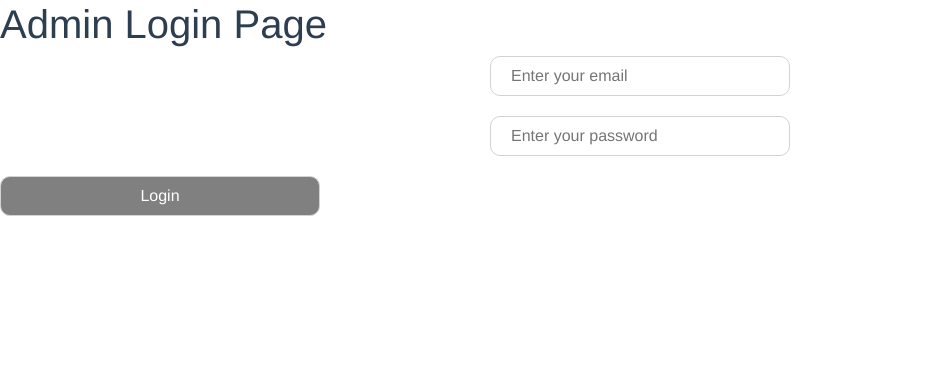
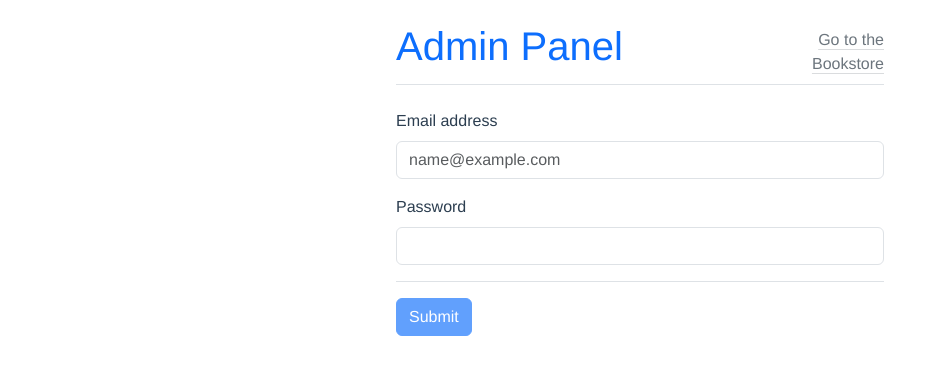
Before and after one commit to juliamrowka/store-project, a Vue app: page /admin/login in a window 1280 px wide. Shown: the top 374 px of the page, without its empty margins (0-947 px from the left). Built offline with nearby package versions, Linux system fonts and the light colour scheme.

Commit message:
Style Forgot and Admin Login forms

```diff
--- a/src/components/AdminBooks.vue
+++ b/src/components/AdminBooks.vue
@@ -1,5 +1,5 @@
 <template>
-    <AdminHeader :name="name" />
+    <AdminHeader />
     <h1>Hello {{ name }}, Welcome on Books Page</h1>
     <router-link to="/admin/books/add">Add New Book</router-link>
     <table class="books-table">
--- a/src/components/AdminHeader.vue
+++ b/src/components/AdminHeader.vue
@@ -22,7 +22,7 @@
                     </li>
                 </ul>
                 <span class="navbar-text">
-                    Hello {{ name }}!
+                    Hello Admin!
                 </span>
             </div>
         </div>
@@ -41,10 +41,6 @@
 
 export default {
     name: 'AdminHeader',
-    props: {
-        name: String
-    },
-
     methods: {
         logout() {
             localStorage.clear();
--- a/src/components/AdminLogin.vue
+++ b/src/components/AdminLogin.vue
@@ -1,24 +1,36 @@
 <template>
-    <h1>Admin Login Page</h1>
-    <div class="admin">
+    <div class="mx-auto container-sm my-3" style="max-width: 40%;">
+        <div class="d-flex flex-row justify-content-between align-items-end border-bottom mb-4">
+            <legend class="text-primary fs-1">Admin Panel</legend>
+            <div class="text-end mb-2" style="width: 30% ;"><router-link to="/"
+                    class="link-secondary link-offset-2 link-underline-opacity-25 link-underline-opacity-100-hover">Go to
+                    the Bookstore</router-link></div>
+        </div>
         <!-- Email -->
-        <div class="form-group" :class="{ error: v$.email.$errors.length }">
-            <input placeholder="Enter your email" type="text" v-model="v$.email.$model">
-            <div v-for="(error, index) of v$.email.$errors" :key="index">
-                <div class="error-msg">{{ error.$message }}</div>
-            </div>
+        <div class="mb-2 mt-3" :class="{ error: v$.email.$errors.length }">
+            <label for="exampleInputEmail1" class="form-label">Email address</label>
+            <input type="email" class="form-control" id="exampleInputEmail1" placeholder="name@example.com"
+                v-model="v$.email.$model">
+        </div>
+        <!-- Email error message -->
+        <div v-for="(error, index) of v$.email.$errors" :key="index">
+            <div class="text-danger text-center">{{ error.$message }}</div>
         </div>
         <!-- Password -->
-        <div class="form-group">
-            <input placeholder="Enter your password" type="password" v-model="v$.password.$model" v-on:keyup.enter="login">
-            <div v-for="(error, index) of v$.password.$errors" :key="index">
-                <div class="error-msg">{{ error.$message }}</div>
-            </div>
-            <div class="error-msg" v-if="!this.correctPassword">Incorrect password or name.</div>
+        <div class="mb-2 mt-3" :class="{ error: v$.password.$errors.length }">
+            <label for="exampleInputPassword1" class="form-label">Password</label>
+            <input type="password" class="form-control" id="exampleInputPassword1" v-model="v$.password.$model"
+                v-on:keyup.enter="login">
         </div>
+        <!-- Password error message -->
+        <div v-for="(error, index) of v$.password.$errors" :key="index">
+            <div class="text-danger text-center">{{ error.$message }}</div>
+        </div>
+        <div class="text-danger text-center" v-if="!this.correctPassword">Incorrect password or email</div>
         <!-- Submit Button -->
-        <button v-on:click="login">Login</button>
-        <!-- Sign Up Page -->
+        <div class="border-top mt-3">
+            <button type="submit" class="btn btn-primary mt-3" :disabled="v$.$invalid" v-on:click="login">Submit</button>
+        </div>
     </div>
 </template>
 
--- a/src/components/AdminUsers.vue
+++ b/src/components/AdminUsers.vue
@@ -1,5 +1,5 @@
 <template>
-    <AdminHeader :name="name" />
+    <AdminHeader />
     <h1>Hello {{ name }}, Welcome on Users Page</h1>
     <table class="users-table">
         <tr>
@@ -29,7 +29,6 @@ export default {
 
     data() {
         return {
-            name: '',
             users: [],
             // cart: {
             //     userId: '',
@@ -72,12 +71,10 @@ export default {
 
         async loadData() {
             let role = localStorage.getItem('role');
-            let user = localStorage.getItem('user-info');
             if (role !== 'admin') {
                 this.$router.push({ name: 'AdminLogin' });
             }
             else {
-                this.name = JSON.parse(user).name;
                 let result = await axios.get("http://localhost:3000/users");
                 this.users = result.data;
                 this.blocked = result.data[0].blocked;
--- a/src/components/Forgot.vue
+++ b/src/components/Forgot.vue
@@ -1,17 +1,23 @@
 <template>
-    <img class="logo" src="../assets/book-logo.png">
-    <h1>Fotgot Password</h1>
-    <div class="forgot">
+    <div class="mx-auto container-sm my-3" style="max-width: 40%;">
+        <div class="d-flex flex-row justify-content-between align-items-end border-bottom mb-4">
+            <legend class="text-primary fs-1">Forgot password</legend>
+            <div class="text-end mb-2" style="width: 30% ;"><router-link to="/" class="link-secondary link-offset-2 link-underline-opacity-25 link-underline-opacity-100-hover">Go to the home page</router-link></div>
+        </div>
         <!-- Email -->
-        <div class="form-group" :class="{ error: v$.email.$errors.length }">
-            <input placeholder="Enter your email" type="email" v-model="v$.email.$model">
+        <div class="mb-2 mt-3" :class="{ error: v$.email.$errors.length }">
+            <label for="exampleInputEmail1" class="form-label">Enter your email address</label>
+            <input type="email" class="form-control" id="exampleInputEmail1" placeholder="name@example.com"
+                v-model="v$.email.$model">
             <!-- error message -->
             <div v-for="(error, index) of v$.email.$errors" :key="index">
-                <div class="error-msg">{{ error.$message }}</div>
+                <div class="text-danger">{{ error.$message }}</div>
             </div>
         </div>
         <!-- Submit Button -->
-        <button v-on:click="forgot">Submit</button>
+        <div class="border-top mt-3">
+            <button type="submit" class="btn btn-primary mt-3" :disabled="v$.$invalid" v-on:click="forgot">Submit</button>
+        </div>
     </div>
 </template>
 
--- a/src/components/Login.vue
+++ b/src/components/Login.vue
@@ -2,37 +2,43 @@
     <div class="mx-auto container-sm my-3" style="max-width: 40%;">
         <div class="d-flex flex-row justify-content-between align-items-end border-bottom mb-4">
             <legend class="text-primary fs-1">Login</legend>
-            <div class="text-end mb-2" style="width: 30% ;"><router-link to="/" class="link-secondary link-offset-2 link-underline-opacity-25 link-underline-opacity-100-hover">Go to the main page</router-link></div>
+            <div class="text-end mb-2" style="width: 30% ;"><router-link to="/"
+                    class="link-secondary link-offset-2 link-underline-opacity-25 link-underline-opacity-100-hover">Go to
+                    the home page</router-link></div>
         </div>
         <!-- Email -->
         <div class="mb-2 mt-3" :class="{ error: v$.email.$errors.length }">
             <label for="exampleInputEmail1" class="form-label">Email address</label>
             <input type="email" class="form-control" id="exampleInputEmail1" placeholder="name@example.com"
                 v-model="v$.email.$model">
-            <!-- error message -->
-            <div v-for="(error, index) of v$.email.$errors" :key="index">
-                <div class="text-danger">{{ error.$message }}</div>
-            </div>
+        </div>
+        <!-- Email error message -->
+        <div v-for="(error, index) of v$.email.$errors" :key="index">
+            <div class="text-danger text-center">{{ error.$message }}</div>
         </div>
         <!-- Password -->
         <div class="mb-2 mt-3" :class="{ error: v$.password.$errors.length }">
             <label for="exampleInputPassword1" class="form-label">Password</label>
             <input type="password" class="form-control" id="exampleInputPassword1" v-model="v$.password.$model"
                 v-on:keyup.enter="login">
-            <!-- error message -->
-            <div v-for="(error, index) of v$.password.$errors" :key="index">
-                <div class="text-danger">{{ error.$message }}</div>
-            </div>
         </div>
-        <div class="text-danger" v-if="!this.correctPassword">Incorrect password or email.</div>
-        <div class="text-danger" v-if="this.blocked">You are blocked, please contact support.</div>
+        <!-- Password error message -->
+        <div v-for="(error, index) of v$.password.$errors" :key="index">
+            <div class="text-danger text-center">{{ error.$message }}</div>
+        </div>
+        <div class="text-danger" v-if="!this.correctPassword">Incorrect password or email</div>
+        <div class="text-danger" v-if="this.blocked">You are blocked, please contact support</div>
         <!-- Submit Button -->
-        <div class="d-flex flex-row justify-content-between align-items-center">
+        <div class="d-flex flex-row justify-content-between align-items-center border-top mt-3">
             <button type="submit" class="btn btn-primary" :disabled="v$.$invalid" v-on:click="login">Submit</button>
             <div class="py-2 d-flex flex-column text-end">
-                <div class="mb-1"><router-link to="/forgot" class="link-primary link-offset-2 link-underline-opacity-25 link-underline-opacity-100-hover">Forgot password?</router-link></div>
+                <div class="mb-1"><router-link to="/forgot"
+                        class="link-primary link-offset-2 link-underline-opacity-25 link-underline-opacity-100-hover">Forgot
+                        password?</router-link></div>
                 <div>
-                    Don't have an account yet? <router-link to="/sign-up" class="link-primary link-offset-2 link-underline-opacity-25 link-underline-opacity-100-hover">Create one here</router-link>
+                    Don't have an account yet? <router-link to="/sign-up"
+                        class="link-primary link-offset-2 link-underline-opacity-25 link-underline-opacity-100-hover">Create
+                        one here</router-link>
                 </div>
             </div>
         </div>
@@ -42,7 +48,7 @@
 <script>
 import axios from 'axios'
 import useVuelidate from '@vuelidate/core'
-import { required, email, minLength } from '@vuelidate/validators'
+import { required, email } from '@vuelidate/validators'
 export default {
     name: 'Login-page',
 
@@ -65,8 +71,7 @@ export default {
                 required, email
             },
             password: {
-                required,
-                min: minLength(6)
+                required
             }
         }
     },
--- a/src/components/SignUp.vue
+++ b/src/components/SignUp.vue
@@ -2,7 +2,7 @@
     <div class="mx-auto container-sm my-3" style="max-width: 40%;">
         <div class="d-flex flex-row justify-content-between align-items-end border-bottom mb-4">
             <legend class="text-primary fs-1">Sign Up</legend>
-            <div class="text-end mb-2" style="width: 30% ;"><router-link to="/" class="link-secondary link-offset-2 link-underline-opacity-25 link-underline-opacity-100-hover">Go to the main page</router-link></div>
+            <div class="text-end mb-2" style="width: 30% ;"><router-link to="/" class="link-secondary link-offset-2 link-underline-opacity-25 link-underline-opacity-100-hover">Go to the home page</router-link></div>
         </div>
         <!-- Name -->
         <div class="mb-2 mt-3">
@@ -35,17 +35,17 @@
             </div>
         <!-- Confirm Password -->
         <div class="mb-2 mt-3">
-            <label for="exampleInputPassword1" class="form-label">Confirm password</label>
-            <input type="password" class="form-control" id="exampleInputPassword1" v-model="v$.confirmPassword.$model"
+            <label for="exampleInputPassword2" class="form-label">Confirm password</label>
+            <input type="password" class="form-control" id="exampleInputPassword2" v-model="v$.confirmPassword.$model"
                 v-on:keyup.enter="signUp" v-on:input="checkPassword()">
         </div>
         <!-- Confirm Password error message -->
         <div v-for="(error, index) of v$.confirmPassword.$errors" :key="index">
                 <div class="text-danger text-center">{{ error.$message }}</div>
             </div>
-        <div class="text-danger text-center" v-if="errorPassword">{{ errorPassword }}</div>
+        <div class="text-danger text-center" v-if="errorPassword">Password do not match</div>
         <!-- Submit Button -->
-        <div class="d-flex flex-row justify-content-between align-items-center">
+        <div class="d-flex flex-row justify-content-between align-items-center border-top mt-3">
             <button type="submit" class="btn btn-primary" :disabled="v$.$invalid" v-on:click="login">Submit</button>
             <div class="py-2 d-flex flex-column text-end">
                 <div>Already have an account?</div>
@@ -81,7 +81,7 @@ export default {
             email: '',
             password: '',
             confirmPassword: '',
-            errorPassword: '',
+            errorPassword: false,
             role: '',
             blocked: ''
         }
@@ -125,11 +125,10 @@ export default {
 
         checkPassword() {
             if (this.password !== this.confirmPassword) {
-                this.errorPassword = 'Passwords do not match';
-                return false;
+                this.errorPassword = true;
+            } else{
+                this.errorPassword = false;
             }
-            this.errorPassword = '';
-            return true;
         }
     },
 
```
Also changed, not shown: src/components/Admin.vue (+4 -11 lines).
